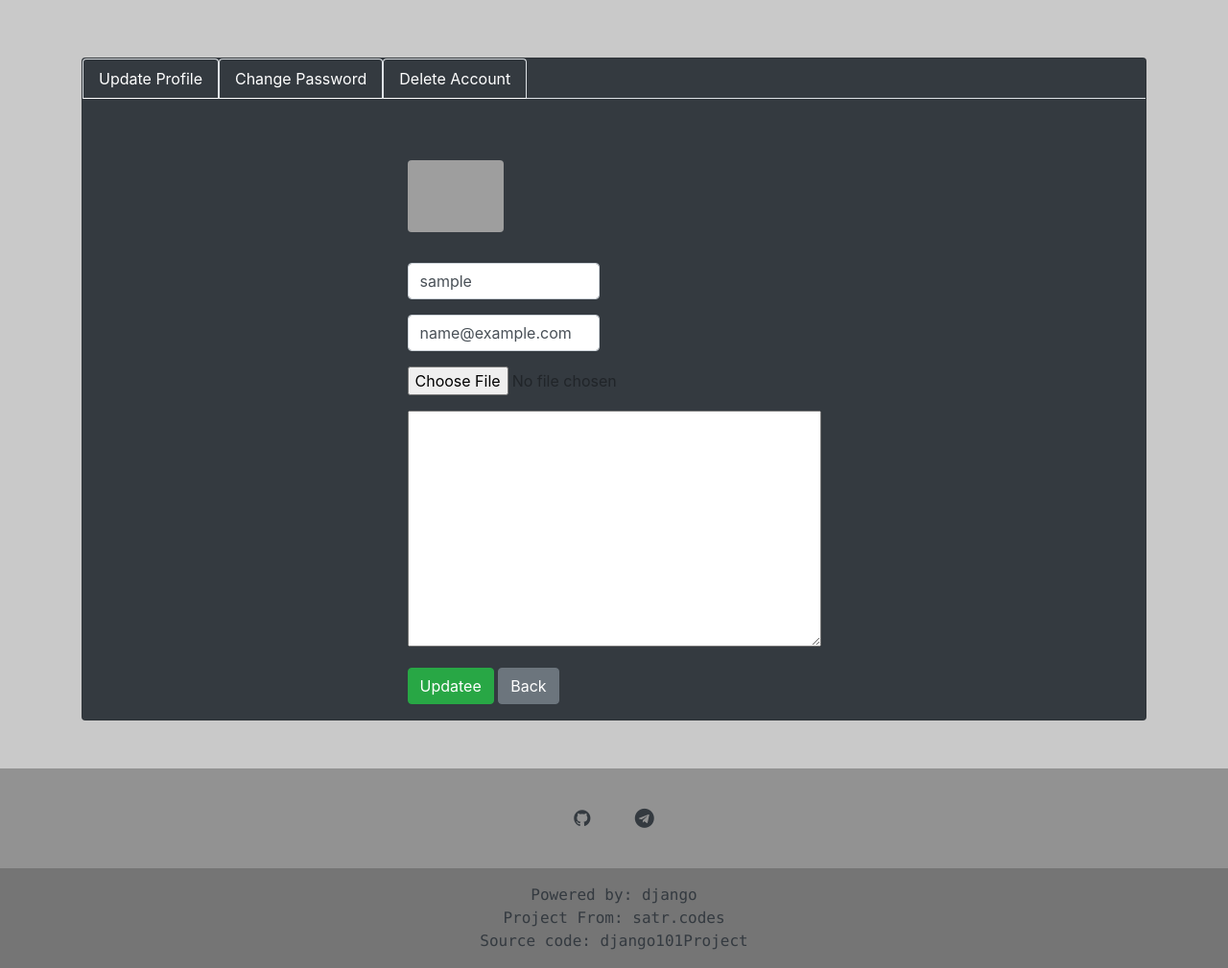
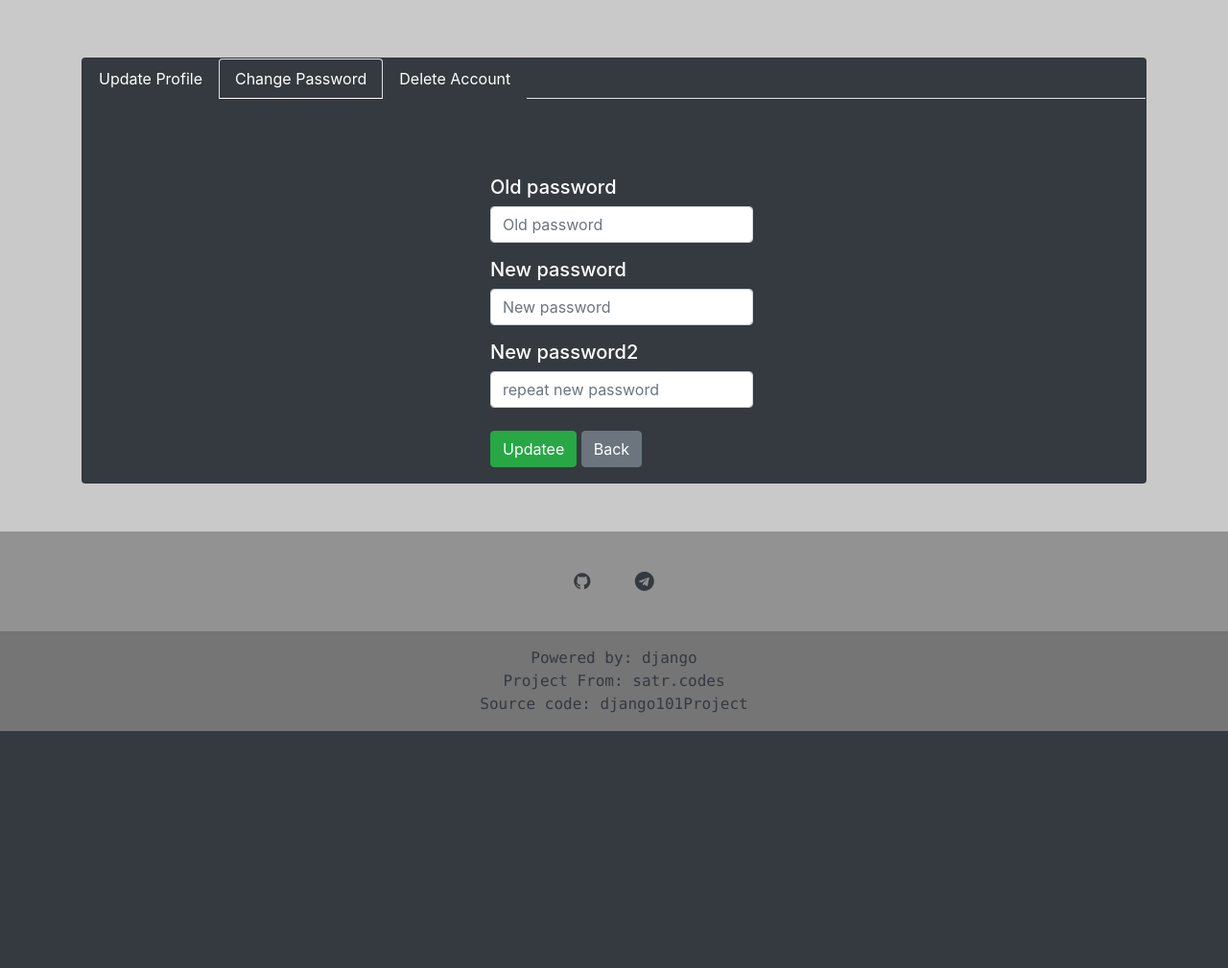
Before and after one commit to TheAwiteb/django101Project, a Django app: page /settings/ in a window 1280 px wide, after a click on "Change Password". Shown: the part 86-1095 px from the top of the page at 96% size. After the commit the page ends 848 px from the top, so only its background shows below. Run offline with Django 3.2, Linux system fonts and the light colour scheme; the visitor is signed in with stand-in values (Sample User, id 1); some libraries are stand-ins or nearby versions; grey boxes are pictures that could not be loaded.

Commit message:
Possibility to change the password

```diff
--- a/django101Project/forms.py
+++ b/django101Project/forms.py
@@ -1,6 +1,9 @@
 from django import forms
 from django.contrib.auth.models import User
 from registration.models import Profile
+
+from django.contrib.auth import password_validation
+from django.core.exceptions import ValidationError
 
 
 class UserUpdateForm(forms.ModelForm):
@@ -34,3 +37,55 @@ class ProfileUpdateForm(forms.ModelForm):
     class Meta:
         model = Profile
         fields = ["image", "bio"]
+
+
+class PasswordUpdateForm(forms.ModelForm):
+    old_password = forms.CharField(
+        widget=forms.PasswordInput(
+            attrs={
+                "class": "form-control",
+                "placeholder": "Old password",
+            }
+        )
+    )
+    new_password = forms.CharField(
+        widget=forms.PasswordInput(
+            attrs={
+                "class": "form-control",
+                "placeholder": "New password",
+                "onkeyup": "passwordValidator()",
+            }
+        )
+    )
+    new_password2 = forms.CharField(
+        widget=forms.PasswordInput(
+            attrs={
+                "class": "form-control",
+                "placeholder": "repeat new password",
+                "onkeyup": "passwordValidator()",
+            }
+        )
+    )
+
+    class Meta:
+        model = User
+        fields = []
+        labels = {"new_password2":"repeat new password"}
+
+    def clean(self, *args, **kwargs):
+        user = self.user
+        old_password = self.cleaned_data.get("old_password")
+        new_password = self.cleaned_data.get("new_password")
+        new_password2 = self.cleaned_data.get("new_password2")
+        if user.check_password(old_password):
+            if new_password == new_password2:
+                try:
+                    # If the password is valid, return None. If the password is invalid, raise ValidationError with all error messages.
+                    password_validation.validate_password(new_password, user)
+                    return super(PasswordUpdateForm, self).clean(*args, **kwargs)
+                except ValidationError as err:
+                    raise forms.ValidationError(err.messages)
+            else:
+                raise forms.ValidationError("The two new password fields didn’t match.")
+        else:
+            raise forms.ValidationError("The old password is incorrect.")
--- a/django101Project/views.py
+++ b/django101Project/views.py
@@ -4,9 +4,14 @@ from django.http import Http404
 from django.contrib.auth.mixins import LoginRequiredMixin
 from django.views.generic import TemplateView
 
+from django.contrib.auth.decorators import login_required
+
+from django.contrib.auth import login, authenticate
+
+
 from django.contrib import messages
 
-from .forms import UserUpdateForm, ProfileUpdateForm
+from .forms import UserUpdateForm, ProfileUpdateForm, PasswordUpdateForm
 
 get_path_name = lambda request: request.path.strip("/") or "/"
 
@@ -44,10 +49,12 @@ def handler404(request, exception):
 class Settings(LoginRequiredMixin, TemplateView):
     template_name = "user/user-settings.html"
 
-    def get(self, request):
+    def get(self, request, *args, **kwargs):
         self.user_form = UserUpdateForm(instance=request.user)
         self.profile_form = ProfileUpdateForm(instance=request.user.profile)
-        return super().render_to_response(self.get_context_data())
+        self.password_form = PasswordUpdateForm()
+        self.form = None
+        return super(Settings, self).get(request, *args, **kwargs)
 
     def is_changed(self, user, instance):
         username_is_changed = user.username != instance.user.username
@@ -57,34 +64,52 @@ class Settings(LoginRequiredMixin, TemplateView):
         print(locals().values())
         return any(filter(lambda vlaue: type(vlaue) is bool, locals().values()))
 
-    def post(self, request):
+    def post(self, request, *args, **kwargs):
         self.user_form = UserUpdateForm(request.POST, instance=request.user)
+        self.password_form = PasswordUpdateForm(request.POST)
+        self.form = self.request.GET.get("form")
         self.profile_form = ProfileUpdateForm(
             request.POST, request.FILES, instance=request.user.profile
         )
-
-        if self.profile_form.is_valid() and self.user_form.is_valid():
-            instance = self.profile_form.save(commit=False)
-            if (
-                user := User.objects.filter(email=instance.user.email).first()
-            ) and user.id != instance.user.id:
-                messages.error(request, "Email is taken.")
+        if self.form == "update_profile":
+            if self.profile_form.is_valid() and self.user_form.is_valid():
+                instance = self.profile_form.save(commit=False)
+                if (
+                    user := User.objects.filter(email=instance.user.email).first()
+                ) and user.id != instance.user.id:
+                    messages.error(request, "Email is taken.")
+                else:
+                    if self.is_changed(user, instance):
+                        instance.save()
+                        self.user_form.save()
+                        messages.success(request, "Profile updated successfully.")
+                    else:
+                        messages.warning(request, "Nothing be changed.")
             else:
-                if self.is_changed(user, instance):
-                    instance.save()
-                    self.user_form.save()
-                    messages.success(request, "Profile updated successfully.")
+                if user_error := self.user_form.errors.get("username"):
+                    messages.error(request, user_error[0])
                 else:
-                    messages.warning(request, "Nothing be changed.")
-        else:
-            if self.user_form.errors.get("username"):
-                messages.error(request, "Username is taken.")
+                    messages.error(request, "Profile update unsuccessful.")
+        elif self.form == "update_password":
+            user = request.user
+            self.password_form.user = user
+            if self.password_form.is_valid():
+                new_password = self.password_form.cleaned_data.get("new_password")
+                user.set_password(new_password)
+                user.save()
+                user_authenticated = authenticate(
+                    username=user.username, password=new_password
+                )
+                login(request, user_authenticated)
+                messages.success(request, "Password changed successfully.")
             else:
-                messages.error(request, "Profile update unsuccessful.")
+                messages.error(request, "Password was not changed successfully.")
+                return super(Settings, self).get(request, *args, **kwargs)
         return redirect("/settings/")
 
     def get_context_data(self, **kwargs):
         context = super(Settings, self).get_context_data(**kwargs)
         context.update(**kwargs)
-        context["forms"] = self.user_form, self.profile_form
+        context["profile_forms"] = self.user_form, self.profile_form
+        context["password_form"] = self.password_form
         return context
--- a/templates/user/user-settings.html
+++ b/templates/user/user-settings.html
@@ -1,5 +1,5 @@
 {% extends "base.html" %}
-
+{% load key %}
 {% block title %} {{ user.username }} setting {% endblock title %}
 
 
@@ -15,12 +15,12 @@
                 </a>
             </li>
             <li class="nav-item">
-                <a class="nav-link active bg-dark" data-toggle="tab" href="#changePassword" role="tab" aria-expanded="true" style="color:#fff;">
+                <a class="nav-link bg-dark" data-toggle="tab" href="#changePassword" role="tab" aria-expanded="true" style="color:#fff;">
                     Change Password
                 </a>
             </li>
             <li class="nav-item">
-                <a class="nav-link active bg-dark" data-toggle="tab" href="#deleteAccount" role="tab" aria-expanded="true" style="color:#fff;">
+                <a class="nav-link bg-dark" data-toggle="tab" href="#deleteAccount" role="tab" aria-expanded="true" style="color:#fff;">
                     Delete Account
                 </a>
             </li>
@@ -38,9 +38,9 @@
                                     </div>
                                 </div>
                                 <div class="mt-3">
-                                    <form method="POST" enctype="multipart/form-data">
+                                    <form action="{% url 'settings' %}?form=update_profile" method="POST" enctype="multipart/form-data">
                                         {% csrf_token %}
-                                        {% for form in forms %}
+                                        {% for form in profile_forms %}
                                             {% for input in form %}
                                                 <div class="row">
                                                     <div class="col-6">
@@ -62,6 +62,48 @@
                     </div>
                 </div>
             </div>
+            <div class="tab-pane fade" id="changePassword" role="tabpanel" aria-expanded="true">
+                <div class="card-block mt-3 ml-3 mb-3 mr-3">
+                    <div>
+                        <div class="d-flex align-items-center justify-content-center">
+                            <div class="mt-5">
+                                <div class="mt-3">
+                                    <form action="{% url 'settings' %}?form=update_password" method="POST" enctype="multipart/form-data">
+                                        {% csrf_token %}
+                                        {% if password_form.errors %}
+                                            <div class="border border-danger" style="max-width:400px">
+                                                <p>
+                                                    {% for error in password_form.errors %}
+                                                        <ul class="list-group ml-3 mr-3">
+                                                            {% for text in password_form.errors|key:error %}
+                                                                <li class="list-group-item list-group-item-danger mt-1">
+                                                                    {{text}}
+                                                                </li>
+                                                            {% endfor %}
+                                                        </ul>
+                                                    {% endfor %}
+                                                </p>
+                                            </div>
+                                        {% endif %}
+                                        {% for input in password_form %}
+                                            <div class="ro ml-3">
+                                                <div class="inputbox mt-3">
+                                                    <h5 style="color: white">{{input.label}}</h5>
+                                                    {{input}}
+                                                </div>
+                                            </div>
+                                        {% endfor %}
+                                        <div class="mt-4 ml-3">
+                                            <button type="submit" class="btn btn-success">Updatee</button>
+                                            <a href="/" class="btn btn-secondary">Back</a>
+                                        </div>
+                                    </form>
+                                </div>
+                            </div>
+                        </div>
+                    </div>
+                </div>
+            </div>
         </div>
     </div>
 </div>
```
